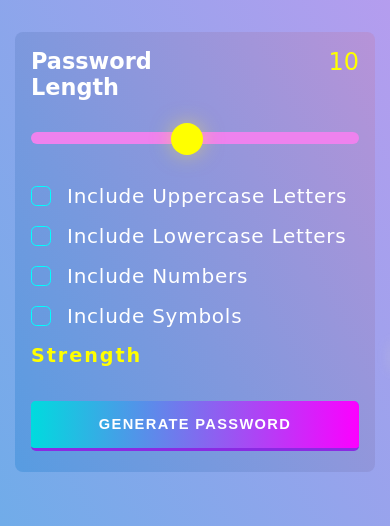
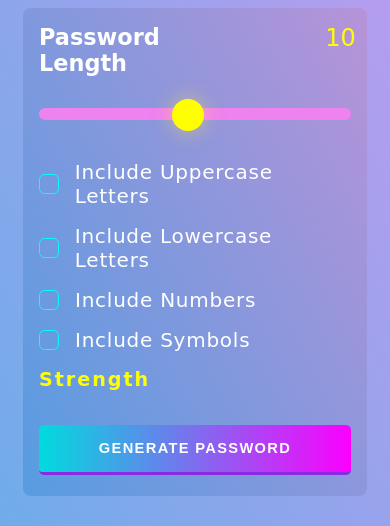
Before and after one commit to tGaurvi/PassWord-Generator, a plain HTML site: page index.html in a window 390 px wide. Shown: the part 318-844 px from the top of the page. Drawn offline with Linux system fonts and the light colour scheme; a web font is replaced by a local one.

Commit message:
Update style.css

```diff
--- a/style.css
+++ b/style.css
@@ -455,8 +455,8 @@
     }
 
     .container {
-        height: 450px;
-        width: 450px;
+        height: 430px;
+        width: 430px;
 
     }
 
```
